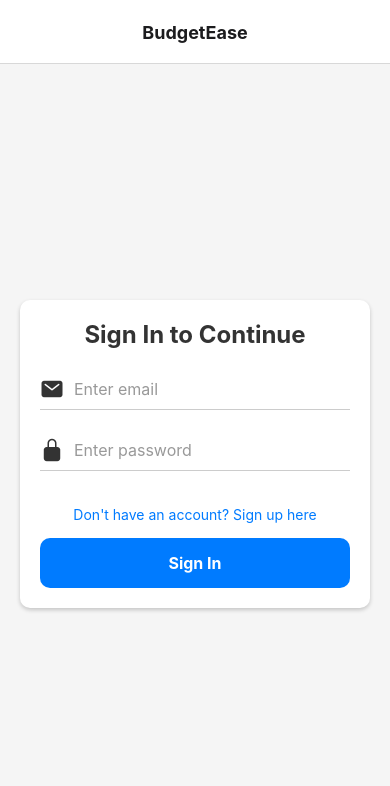
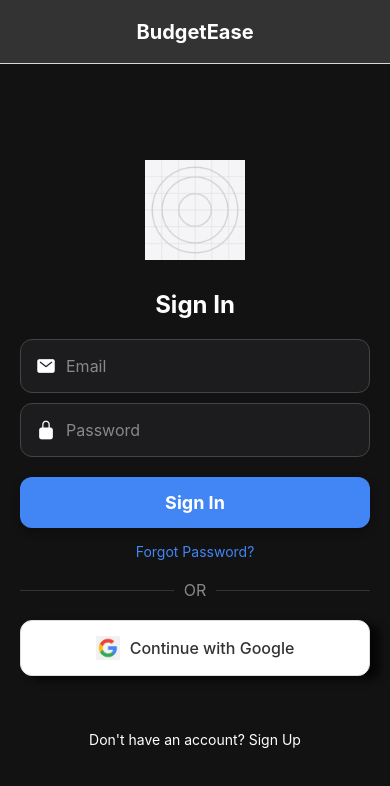
Before and after one commit to aatish70468/BudgetEase, a React Native app: screen /SignIn in a window 390 px wide. Shown: the top 786 px of the page. Built offline with nearby package versions, Linux system fonts and the light colour scheme.

Commit message:
Edit SignIn and SignUp page

```diff
--- a/App.js
+++ b/App.js
@@ -1,8 +1,8 @@
+import { NavigationContainer, StackActions } from '@react-navigation/native';
+import { createNativeStackNavigator } from '@react-navigation/native-stack';
 import { createBottomTabNavigator } from '@react-navigation/bottom-tabs';
-import { createNativeStackNavigator } from '@react-navigation/native-stack';
 import { StatusBar } from 'expo-status-bar';
 import { StyleSheet, Text, View, Pressable } from 'react-native';
-import { NavigationContainer, StackActions } from '@react-navigation/native';
 import { auth } from './FirebaseConfig';
 import { signOut } from 'firebase/auth';
 import SignIn from './Screens/SignIn';
@@ -15,7 +15,8 @@
 export default function App() {
 
   // Logout button pressed logic
-  const btnLogoutPressed = async (navigation) => {
+  const btnLogoutPressed = async ({ navigation }) => {
+    console.log('asdasf')
     try {
       await signOut(auth);
       if (navigation.canGoBack()) {
@@ -28,7 +29,7 @@
 
   // Display Logout button in the header
   const btnDisplayLogout = ({ navigation }) => (
-    <Pressable style={styles.button} onPress={() => btnLogoutPressed(navigation)}>
+    <Pressable style={styles.button} onPress={() => btnLogoutPressed({ navigation })}>
       <Text style={styles.buttonText}>Logout</Text>
     </Pressable>
   );
@@ -37,7 +38,12 @@
     headerTitleAlign: 'center',
     headerTitleStyle: {
       fontWeight: 'bold',
+      color: '#fff', // White color for header text
+      fontSize: 20,
     },
+    headerStyle: {
+      backgroundColor: '#333', // Dark header color
+    }
   };
 
   return (
@@ -47,7 +53,9 @@
         <Stack.Screen
           name="SignIn"
           component={SignIn}
-          options={{ headerTitle: 'BudgetEase' }}
+          options={{
+            headerTitle: 'BudgetEase',
+          }}
         />
         <Stack.Screen
           name="SignUp"
@@ -58,13 +66,8 @@
           name="Home"
           component={Home}
           options={({ navigation }) => ({
-            headerTitle: 'Home',
             headerBackVisible: false,
-            headerRight: () => (
-              <View style={{ flexDirection: 'row', paddingRight: 10 }}>
-                {btnDisplayLogout({ navigation })}
-              </View>
-            ),
+            headerRight: () => btnDisplayLogout({ navigation }),
           })}
         />
       </Stack.Navigator>
@@ -75,7 +78,7 @@
 const styles = StyleSheet.create({
   container: {
     flex: 1,
-    backgroundColor: '#fff',
+    backgroundColor: '#121212', // Dark backgroud color
     alignItems: 'center',
     justifyContent: 'center',
   },
@@ -83,6 +86,7 @@
     backgroundColor: '#ff0000',
     padding: 10,
     borderRadius: 5,
+    marginRight: 15
   },
   buttonText: {
     color: '#fff',
--- a/Screens/SignIn.js
+++ b/Screens/SignIn.js
@@ -1,154 +1,236 @@
-import { React, useState, useEffect } from "react"
-import { KeyboardAvoidingView, SafeAreaView, StyleSheet, Text, TextInput, View, TouchableOpacity, Platform } from "react-native"
 import { auth } from './../FirebaseConfig'
 import { signInWithEmailAndPassword } from 'firebase/auth'
 import { Ionicons } from '@expo/vector-icons'
+import React, { useState } from 'react';
+import { View, Text, TextInput, TouchableOpacity, StyleSheet, Image } from 'react-native';
 
-const SignIn = ({ navigation }) => {
-
-    const [email, setEmail] = useState("");
-    const [password, setPassword] = useState("");
-    const [error, setError] = useState('');
+const SignInScreen = ({ navigation }) => {
+    const [email, setEmail] = useState('');
+    const [password, setPassword] = useState('');
+    const [emailError, setEmailError] = useState('');
+    const [passwordError, setPasswordError] = useState('');
 
     //signIn button pressed
     const btnSignInPressed = async () => {
+
+        if (!email.includes('@')) {
+            setEmailError('Please enter a valid email.');
+        } else {
+            setEmailError('');
+        }
+
+        if (password.length < 6) {
+            setPasswordError('Password must be at least 6 characters.');
+        } else {
+            setPasswordError('');
+        }
+
         try {
-            if (!email || !password) {
-                alert('Please fill in all fields');
-                return;
-            } else {
+            if (emailError === '' && passwordError === '') {
                 const userCredential = await signInWithEmailAndPassword(auth, email, password);
                 if (userCredential.user) {
-                    navigation.replace('Home');
+                    navigation.navigate('Home');
                 }
-                setError('');
             }
         } catch (err) {
-            setError(err.message);
+            console.error('Failed to sign in:', err);
+            alert('Invaild Credential')
         }
     }
 
     //button to navigate to signUp page for creating account
     const btnSignUpPressed = () => {
-        navigation.navigate('SignUp');
+        navigation.replace('SignUp');
     }
 
     return (
-        <SafeAreaView style={styles.safeArea}>
-            <KeyboardAvoidingView
-                behavior={Platform.OS === "ios" ? "padding" : "height"}
-                style={styles.container}>
-                <View style={styles.innerContainer}>
-                    <Text style={styles.title}>Sign In to Continue</Text>
+        <View style={styles.container}>
+            {/* Logo */}
+            <Image source={require('./../assets/icon.png')} style={styles.logo} />
 
-                    <View style={styles.inputContainer}>
-                        <Ionicons name="mail" size={24} color="#333" style={styles.icon} />
+            {/* Sign In Header */}
+            <Text style={styles.title}>Sign In</Text>
+
+            {/* Input Fields */}
+            <View style={[styles.inputContainer, emailError ? styles.inputError : null]}>
+                <Ionicons name="mail" size={20} color="#888" style={styles.icon} />
                 <TextInput
-                            placeholder="Enter email"
-                            placeholderTextColor="#999"
                     style={styles.input}
-                            textContentType="emailAddress"
-                            autoCapitalize="none"
-                            returnKeyType="next"
-                            onChangeText={text => setEmail(text)}
+                    placeholder="Email"
+                    placeholderTextColor="#888"
+                    keyboardType="email-address"
                     value={email}
+                    onChangeText={setEmail}
                 />
             </View>
+            {emailError ? <Text style={styles.errorText}>{emailError}</Text> : null}
 
-                    <View style={styles.inputContainer}>
-                        <Ionicons name="lock-closed" size={24} color="#333" style={styles.icon} />
+            <View style={[styles.inputContainer, passwordError ? styles.inputError : null]}>
+                <Ionicons name="lock-closed" size={20} color="#888" style={styles.icon} />
                 <TextInput
-                            placeholder="Enter password"
-                            placeholderTextColor="#999"
                     style={styles.input}
-                            textContentType="password"
-                            autoCapitalize="none"
-                            returnKeyType="done"
+                    placeholder="Password"
+                    placeholderTextColor="#888"
                     secureTextEntry={true}
-                            onChangeText={text => setPassword(text)}
                     value={password}
+                    onChangeText={setPassword}
                 />
             </View>
+            {passwordError ? <Text style={styles.errorText}>{passwordError}</Text> : null}
 
-                    {error && <Text style={styles.error}>{error}</Text>}
-
-                    <Text onPress={btnSignUpPressed} style={styles.signUpText}>
-                        Don't have an account? Sign up here
-                    </Text>
-
-                    <TouchableOpacity onPress={btnSignInPressed} style={styles.signInButton}>
-                        <Text style={styles.signInButtonText}>Sign In</Text>
+            {/* Sign In Button */}
+            <TouchableOpacity style={styles.button} onPress={btnSignInPressed}>
+                <Text style={styles.buttonText}>Sign In</Text>
             </TouchableOpacity>
 
+            {/* Forgot Password Link */}
+            <TouchableOpacity onPress={() => navigation.navigate('ForgotPassword')}>
+                <Text style={styles.linkText}>Forgot Password?</Text>
+            </TouchableOpacity>
+
+            {/* Divider */}
+            <View style={styles.divider}>
+                <View style={styles.line}></View>
+                <Text style={styles.orText}>OR</Text>
+                <View style={styles.line}></View>
             </View>
-            </KeyboardAvoidingView>
-        </SafeAreaView>
-    )
+
+            {/* Improved Social Media Login */}
+            <View style={styles.socialButtons}>
+                <TouchableOpacity style={[styles.socialButton, styles.googleButton]}>
+                    <Image source={require('./../assets/google.png')} style={styles.socialIcon} />
+                    <Text style={styles.socialText}>Continue with Google</Text>
+                </TouchableOpacity>
+            </View>
+
+            {/* Sign Up Link */}
+            <TouchableOpacity onPress={() => btnSignUpPressed()}>
+                <Text style={styles.signUpText}>Don't have an account? Sign Up</Text>
+            </TouchableOpacity>
+        </View>
+    );
 };
 
-export default SignIn;
-
 const styles = StyleSheet.create({
-    safeArea: {
-        flex: 1,
-        backgroundColor: '#f5f5f5',
-    },
     container: {
         flex: 1,
         justifyContent: 'center',
-        paddingHorizontal: 20,
+        padding: 20,
+        backgroundColor: '#121212', // Dark background color
     },
-    innerContainer: {
-        backgroundColor: '#fff',
-        padding: 20,
-        borderRadius: 10,
-        shadowColor: "#000",
-        shadowOffset: { width: 0, height: 2 },
-        shadowOpacity: 0.2,
-        shadowRadius: 4,
-        elevation: 5,
+    logo: {
+        width: 100,
+        height: 100,
+        alignSelf: 'center',
+        marginBottom: 30,
     },
     title: {
         fontSize: 24,
         fontWeight: 'bold',
-        color: '#333',
+        color: '#fff', // Light text for dark background
         textAlign: 'center',
         marginBottom: 20,
     },
     inputContainer: {
         flexDirection: 'row',
         alignItems: 'center',
-        borderBottomWidth: 1,
-        borderBottomColor: '#ccc',
-        marginBottom: 20,
+        borderWidth: 1,
+        borderColor: '#444',
+        backgroundColor: '#1C1C1E',
+        padding: 15,
+        borderRadius: 12,
+        marginBottom: 10,
     },
     icon: {
         marginRight: 10,
+        color: '#fff'
     },
     input: {
         flex: 1,
         fontSize: 16,
-        paddingVertical: 10,
+        color: '#fff', // Light text color for inputs
     },
-    error: {
-        color: 'red',
-        textAlign: 'center',
+    inputError: {
+        borderColor: '#FF4D4F', // Red border for error
+    },
+    errorText: {
+        color: '#FF4D4F',
+        fontSize: 12,
         marginBottom: 10,
     },
-    signUpText: {
-        color: '#007BFF',
-        textAlign: 'center',
-        marginVertical: 15,
+    button: {
+        backgroundColor: '#4285F4',
+        padding: 15,
+        borderRadius: 12,
+        alignItems: 'center',
+        marginTop: 10,
+        shadowColor: '#000',
+        shadowOpacity: 0.3,
+        shadowRadius: 10,
+        shadowOffset: { width: 0, height: 4 },
+        elevation: 5, // For Android shadow
     },
-    signInButton: {
-        backgroundColor: '#007BFF',
-        paddingVertical: 15,
-        borderRadius: 10,
-        alignItems: 'center',
-    },
-    signInButtonText: {
+    buttonText: {
         color: '#fff',
-        fontSize: 16,
+        fontSize: 18,
         fontWeight: 'bold',
     },
+    linkText: {
+        color: '#4285F4',
+        textAlign: 'center',
+        marginTop: 15,
+    },
+    divider: {
+        flexDirection: 'row',
+        alignItems: 'center',
+        marginVertical: 20,
+    },
+    line: {
+        flex: 1,
+        height: 1,
+        backgroundColor: '#333',
+    },
+    orText: {
+        color: '#888',
+        marginHorizontal: 10,
+        fontSize: 16,
+    },
+    socialButtons: {
+        marginBottom: 30,
+    },
+    socialButton: {
+        flexDirection: 'row',
+        alignItems: 'center',
+        justifyContent: 'center',
+        padding: 15,
+        borderRadius: 12,
+        marginBottom: 15,
+        shadowColor: '#000',
+        shadowOpacity: 0.7,
+        shadowRadius: 8,
+        shadowOffset: { width: 10, height: 4 },
+        elevation: 3,
+    },
+    googleButton: {
+        backgroundColor: '#fff',
+        borderColor: '#ddd',
+        borderWidth: 1,
+    },
+    socialIcon: {
+        width: 24,
+        height: 24,
+        marginRight: 10,
+    },
+    socialText: {
+        color: '#333',
+        fontSize: 16,
+        fontWeight: '500',
+    },
+    signUpText: {
+        textAlign: 'center',
+        color: '#fff',
+        marginTop: 10,
+    },
 });
+
+export default SignInScreen;
--- a/Screens/SignUp.js
+++ b/Screens/SignUp.js
@@ -1,5 +1,5 @@
-import { React, useState } from "react"
-import { KeyboardAvoidingView, SafeAreaView, StyleSheet, Text, TextInput, View, TouchableOpacity, Platform } from "react-native"
+import { React, useState, useEffect } from "react"
+import { KeyboardAvoidingView, SafeAreaView, StyleSheet, Text, TextInput, View, TouchableOpacity, Platform, Image } from "react-native"
 import { auth, db } from './../FirebaseConfig'
 import { createUserWithEmailAndPassword } from 'firebase/auth'
 import { collection, doc, setDoc } from 'firebase/firestore'
@@ -10,20 +10,58 @@
     const [email, setEmail] = useState('');
     const [password, setPassword] = useState('');
     const [cnfPassword, setCnfPassword] = useState('');
-    const [error, setError] = useState('');
     const [name, setName] = useState('')
     const [phoneNumber, setPhoneNumber] = useState('');
+    const [emailError, setEmailError] = useState('');
+    const [passwordError, setPasswordError] = useState('');
+    const [cnfPasswordError, setCnfPasswordError] = useState('')
+    const [nameError, setNameError] = useState('');
+    const [phoneNumberError, setPhoneNumberError] = useState('');
+
+
+    useEffect(() => {
+        checkPasswordAndCnfPasswordSame();
+    }, [name, email, password, cnfPassword, phoneNumber])
+
+    const checkPasswordAndCnfPasswordSame = () => {
+        if (!email.includes('@')) {
+            setEmailError('Please enter a valid email address');
+        } else {
+            setEmailError('');
+        }
+
+        if (password.length < 6) {
+            setPasswordError('Password must be at least 6 characters long');
+        } else {
+            setPasswordError('');
+        }
+
+        if (!name.match(/^[a-zA-Z ]+$/)) {
+            setNameError('Name should only contain letters and spaces');
+        } else {
+            setNameError('');
+        }
+
+        if (!phoneNumber.match(/^\+1-\d{3}-\d{3}-\d{4}$/)) {
+            setPhoneNumberError('Please enter a valid phone number (+1-XXX-XXX-XXXX)');
+        } else {
+            setPhoneNumberError('');
+        }
+
+        if (password !== cnfPassword) {
+            setCnfPasswordError('Passwords do not match');
+        } else {
+            setCnfPasswordError('');
+        }
+    }
 
     //signUp button pressed
     const btnSignUpPressed = async () => {
+
+        checkPasswordAndCnfPasswordSame();
+
         try {
-            if (!email || !password || !name || !phoneNumber) {
-                alert('Please fill in all fields');
-                return;
-            } else if (password !== cnfPassword) {
-                alert('Passwords do not match');
-                return;
-            } else {
+            if (emailError === '' && passwordError === '' && cnfPasswordError === '' && nameError === '' && phoneNumberError === '') {
                 const userCredential = await createUserWithEmailAndPassword(auth, email, password);
                 const userID = userCredential.user.uid;
                 const userCollectionRef = collection(db, 'users');
@@ -38,12 +76,10 @@
 
                 await setDoc(userDocRef, addUserData)
                 console.log(`Signed up successfully with id: ${userID}`)
-                navigation.replace('Home');
-                setError('');
+                navigation.navigate('Home');
             }
         } catch (err) {
             console.error('Failed to sign up:', err);
-            setError(err.message);
         }
     }
 
@@ -53,14 +89,17 @@
     )
 
     return (
-        <SafeAreaView style={styles.safeArea}>
-            <KeyboardAvoidingView
-                behavior={Platform.OS === "ios" ? "padding" : "height"}
-                style={styles.container}>
-                <View style={styles.innerContainer}>
-                    <Text style={styles.title}>Create an Account</Text>
+        <View style={styles.container}>
 
-                    <View style={styles.inputContainer}>
+            {/* Logo */}
+            <Image source={require('./../assets/icon.png')} style={styles.logo} />
+
+            {/* SignUp Header */}
+            <Text style={styles.title}>Create Account</Text>
+
+            {/* Input Fields*/}
+
+            <View style={[styles.inputContainer, nameError ? styles.inputError : null]}>
                 <Ionicons name="person" size={24} color="#333" style={styles.icon} />
                 <TextInput
                     placeholder="Enter your name"
@@ -73,8 +112,9 @@
                     value={name}
                 />
             </View>
+            {nameError ? <Text style={styles.errorText}>{nameError}</Text> : null}
 
-                    <View style={styles.inputContainer}>
+            <View style={[styles.inputContainer, emailError ? styles.inputError : null]}>
                 <Ionicons name="mail" size={24} color="#333" style={styles.icon} />
                 <TextInput
                     placeholder="Enter email"
@@ -87,8 +127,9 @@
                     value={email}
                 />
             </View>
+            {emailError ? <Text style={styles.errorText}>{emailError}</Text> : null}
 
-                    <View style={styles.inputContainer}>
+            <View style={[styles.inputContainer, passwordError ? styles.inputError : null]}>
                 <Ionicons name="lock-closed" size={24} color="#333" style={styles.icon} />
                 <TextInput
                     placeholder="Enter password"
@@ -102,8 +143,9 @@
                     value={password}
                 />
             </View>
+            {passwordError ? <Text style={styles.errorText}>{passwordError}</Text> : null}
 
-                    <View style={styles.inputContainer}>
+            <View style={[styles.inputContainer, cnfPasswordError ? styles.inputError : null]}>
                 <Ionicons name="lock-closed" size={24} color="#333" style={styles.icon} />
                 <TextInput
                     placeholder="Confirm your password"
@@ -117,11 +159,12 @@
                     value={cnfPassword}
                 />
             </View>
+            {cnfPasswordError ? <Text style={styles.errorText}>{cnfPasswordError}</Text> : null}
 
-                    <View style={styles.inputContainer}>
+            <View style={[styles.inputContainer, phoneNumberError ? styles.inputError : null]}>
                 <Ionicons name="call" size={24} color="#333" style={styles.icon} />
                 <TextInput
-                            placeholder="Enter your phone number (+11234567890)"
+                    placeholder="Enter your phone number (+1-123-456-7890)"
                     placeholderTextColor="#999"
                     style={styles.input}
                     textContentType="telephoneNumber"
@@ -131,86 +174,91 @@
                     value={phoneNumber}
                 />
             </View>
+            {phoneNumberError ? <Text style={styles.errorText}>{phoneNumberError}</Text> : null}
 
-                    {error && <Text style={styles.error}>{error}</Text>}
-
-                    <Text onPress={btnAlreadyHaveAccount} style={styles.signInText}>
-                        Already have an account? Sign In here
-                    </Text>
-
-                    <TouchableOpacity onPress={btnSignUpPressed} style={styles.signUpButton}>
-                        <Text style={styles.signUpButtonText}>Sign Up</Text>
+            <TouchableOpacity onPress={btnSignUpPressed} style={styles.button}>
+                <Text style={styles.buttonText}>Sign Up</Text>
             </TouchableOpacity>
 
+            {/* SignIn Link */}
+            <TouchableOpacity onPress={btnAlreadyHaveAccount}>
+                <Text style={styles.signInText}>Already have an account? Sign In</Text>
+            </TouchableOpacity>
+
+
         </View>
-            </KeyboardAvoidingView>
-        </SafeAreaView>
     )
 };
 
 export default SignUp;
 
 const styles = StyleSheet.create({
-    safeArea: {
-        flex: 1,
-        backgroundColor: '#f5f5f5',
-    },
     container: {
         flex: 1,
         justifyContent: 'center',
-        paddingHorizontal: 20,
+        padding: 20,
+        backgroundColor: '#121212', // Dark background color
     },
-    innerContainer: {
-        backgroundColor: '#fff',
-        padding: 20,
-        borderRadius: 10,
-        shadowColor: "#000",
-        shadowOffset: { width: 0, height: 2 },
-        shadowOpacity: 0.2,
-        shadowRadius: 4,
-        elevation: 5,
+    logo: {
+        width: 100,
+        height: 100,
+        marginBottom: 30,
+        alignSelf: 'center',
     },
     title: {
         fontSize: 24,
         fontWeight: 'bold',
-        color: '#333',
+        color: '#fff',
         textAlign: 'center',
         marginBottom: 20,
     },
     inputContainer: {
         flexDirection: 'row',
         alignItems: 'center',
-        borderBottomWidth: 1,
-        borderBottomColor: '#ccc',
-        marginBottom: 20,
+        borderWidth: 1,
+        borderColor: '#444',
+        backgroundColor: '#1C1C1E',
+        padding: 15,
+        borderRadius: 12,
+        marginBottom: 10,
     },
     icon: {
         marginRight: 10,
+        color: '#fff'
     },
     input: {
         flex: 1,
         fontSize: 16,
-        paddingVertical: 10,
+        color: '#fff'
     },
-    error: {
-        color: 'red',
-        textAlign: 'center',
+    inputError: {
+        borderColor: '#FF4D4F', // Red border for error
+    },
+    errorText: {
+        color: '#FF4D4F',
+        fontSize: 12,
         marginBottom: 10,
     },
-    signInText: {
-        color: '#007BFF',
-        textAlign: 'center',
-        marginVertical: 15,
+    button: {
+        backgroundColor: '#4285F4',
+        padding: 15,
+        borderRadius: 12,
+        alignItems: 'center',
+        marginTop: 10,
+        shadowColor: '#000',
+        shadowOffset: { width: 0, height: 2 },
+        shadowOpacity: 0.8,
+        shadowRadius: 10,
+        elevation: 5,
     },
-    signUpButton: {
-        backgroundColor: '#007BFF',
-        paddingVertical: 15,
-        borderRadius: 10,
-        alignItems: 'center',
-    },
-    signUpButtonText: {
+    buttonText: {
         color: '#fff',
-        fontSize: 16,
+        fontSize: 18,
         fontWeight: 'bold',
     },
+    signInText: {
+        textAlign: 'center',
+        color: '#fff',
+        marginTop: 20,
+    },
 });
```
Also changed, not shown: assets/google.png (added). Lines whose indentation alone changed are shown as unchanged.
